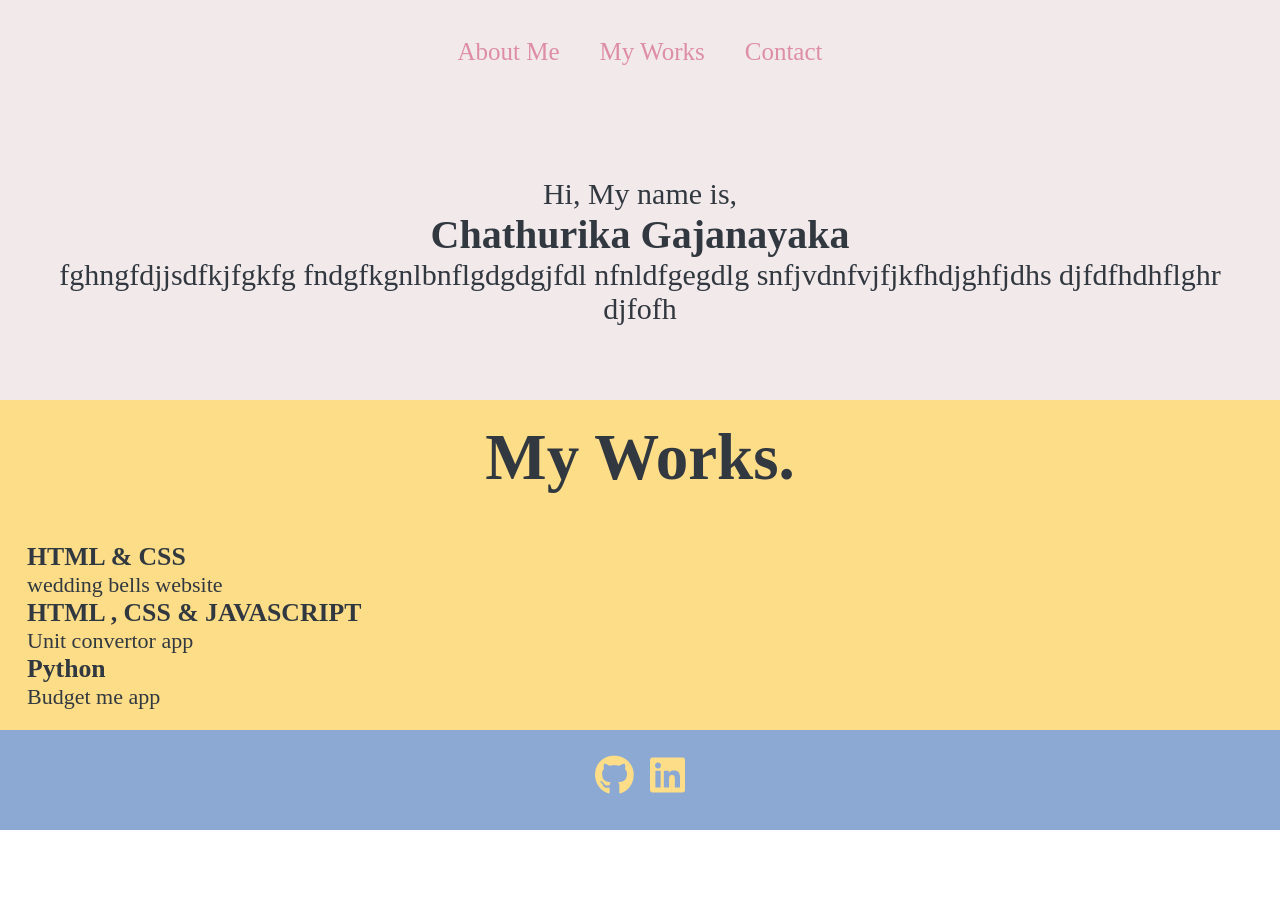
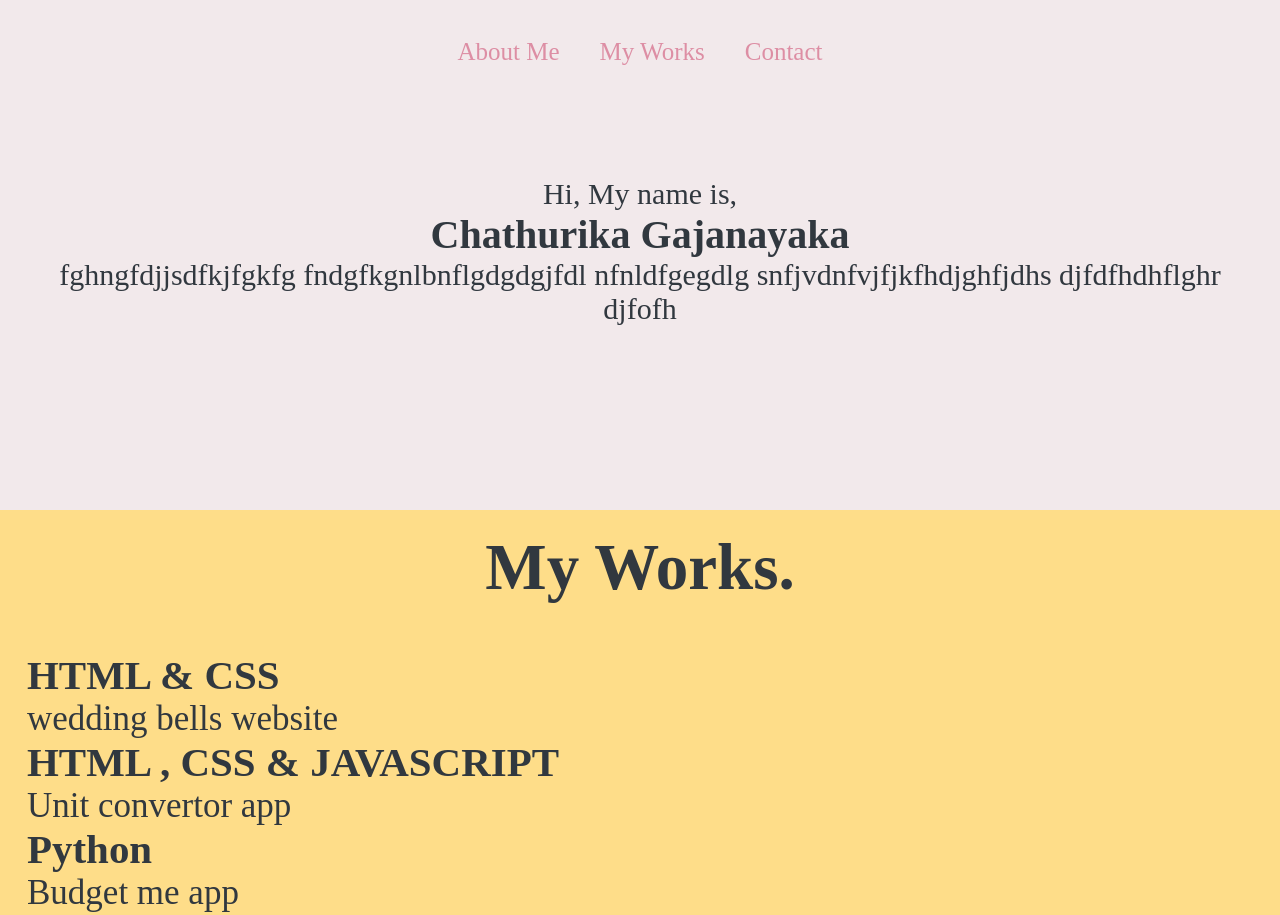
Before and after one commit to chathugaj/portfolio-, a plain HTML site: page index.html in a window 1280 px wide. Shown: the top 915 px of the page. Before the commit the page ends 830 px from the top, so only its background shows below. Drawn offline with Linux system fonts and the light colour scheme; a web font is replaced by a local one.

Commit message:
Add media queries to min-width 1200px

```diff
--- a/assets/css/style.css
+++ b/assets/css/style.css
@@ -159,3 +159,15 @@ footer {
     font-size: 65px;
   }
 }
+
+@media only screen and (min-width: 1200px) {
+  #about-sec {
+    height: 390px;
+  }
+  .about-work {
+    height: 460px;
+  }
+  .work-container {
+    font-size: 35px;
+  }
+}
```
